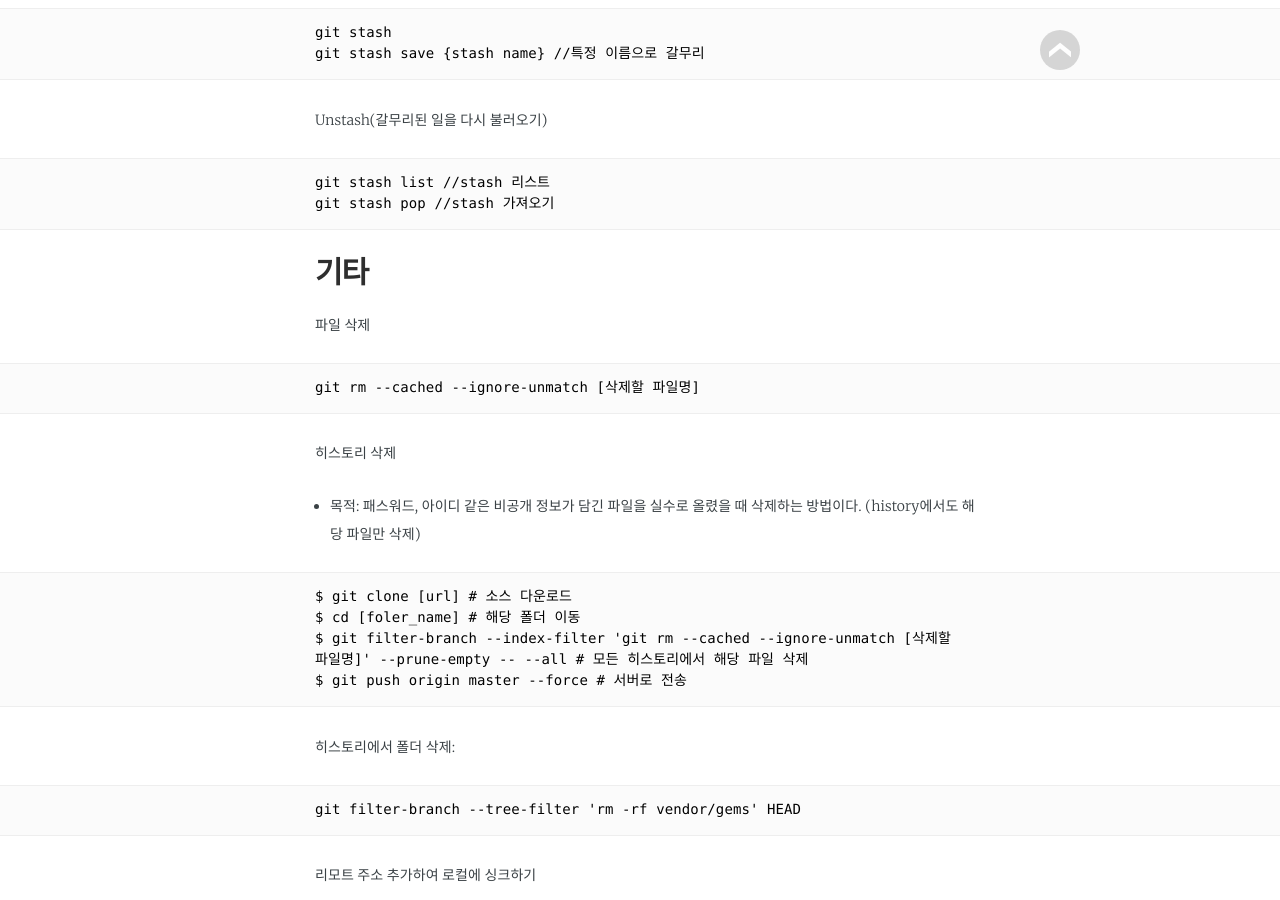
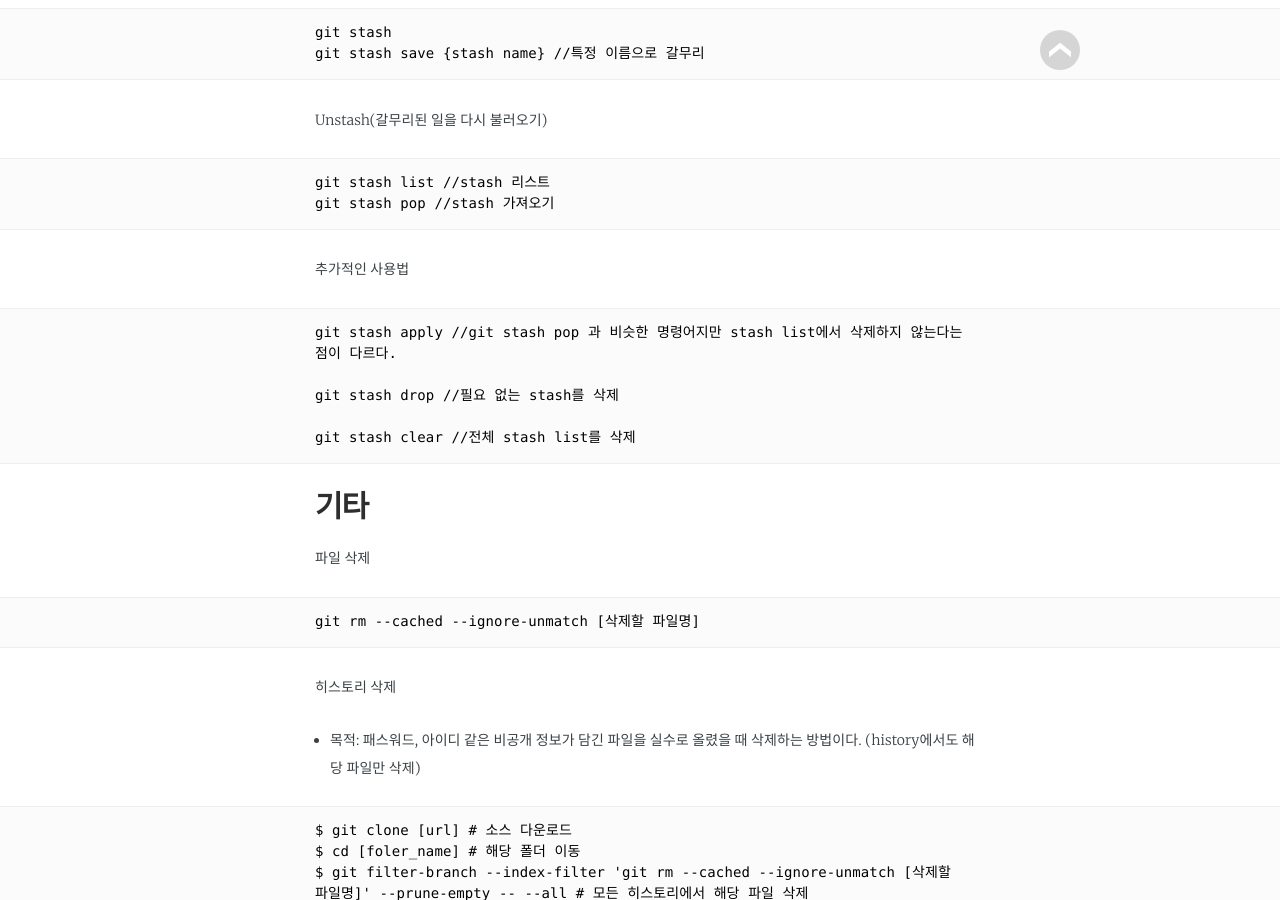
Before and after one commit to eceris/eceris.github.io, a Jekyll site: the page built from _posts/2016-11-23-자주사용하는 git 명령어모음.md, in a window 1280 px wide and 900 px high, scrolled down 4948 px. Built offline with Jekyll 4.4.1, drawn with Linux system fonts in a browser that asks for light colours; some web fonts are replaced; some of the changed text lies outside the part shown.

Commit message:
stash 기능 설명 추가

````diff
--- a/_posts/2016-11-23-자주사용하는 git 명령어모음.md
+++ b/_posts/2016-11-23-자주사용하는 git 명령어모음.md
@@ -41,7 +41,7 @@ git clone {url}
 변경 사항 체크
 
 ```
-git status //
+git status
 ```
 
 특정 파일 스테이징
@@ -217,6 +217,14 @@ git stash list //stash 리스트
 git stash pop //stash 가져오기
 ```
 
+추가적인 사용법
+```
+git stash apply //git stash pop 과 비슷한 명령어지만 stash list에서 삭제하지 않는다는 점이 다르다.
+
+git stash drop //필요 없는 stash를 삭제
+
+git stash clear //전체 stash list를 삭제
+```
 ## 기타
 
 파일 삭제
````
